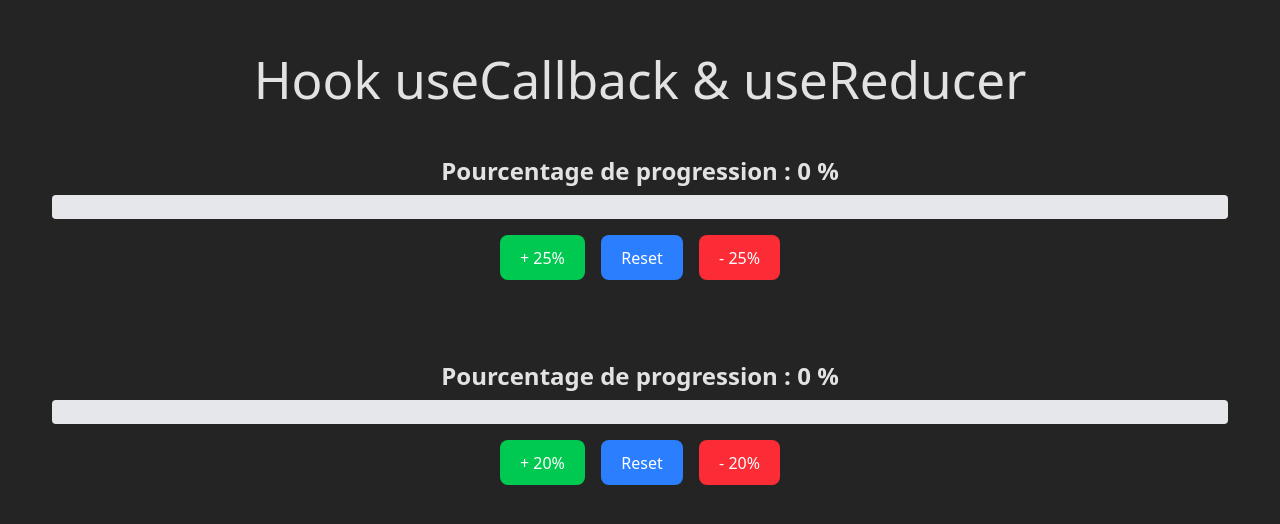
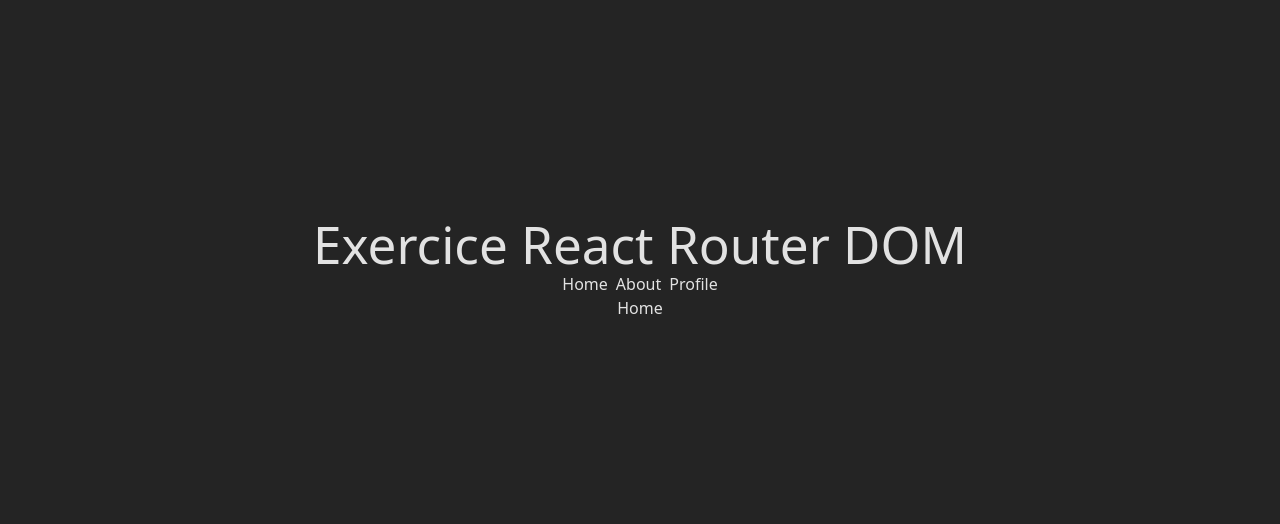
Before and after one commit to Saeba33/react-tuto-suite, a React (Vite) app: page / in a window 1280 px wide. Shown: the part 164-688 px from the top of the page. Built offline with nearby package versions, Linux system fonts and the light colour scheme.

Commit message:
exercice to protect route

```diff
--- a/package.json
+++ b/package.json
@@ -13,6 +13,7 @@
     "@tailwindcss/vite": "^4.1.13",
     "react": "^19.1.1",
     "react-dom": "^19.1.1",
+    "react-router-dom": "^6.30.1",
     "tailwindcss": "^4.1.13",
     "uuid": "^13.0.0"
   },
--- a/src/App.jsx
+++ b/src/App.jsx
@@ -1,13 +1,21 @@
 import "./App.css";
-import Counter from "./components/Counter";
-import { useProgressBar } from "./hooks/useCounter";
+// import Counter from "./components/Counter";
+import { Link, Route, BrowserRouter as Router, Routes } from "react-router-dom";
+// import { useProgressBar } from "./hooks/useCounter";
+import About from "./pages/About";
+import Home from "./pages/Home";
+import Profile from "./pages/Profile";
+import { useState } from "react";
+import PrivateRoute from "./security/PrivateRoute";
 
 const App = () => {
-	const greenProgressBar = useProgressBar(0, "bg-green-500", 25);
-	const redProgressBar = useProgressBar(0, "bg-red-500", 20);
+	// const greenProgressBar = useProgressBar(0, "bg-green-500", 25);
+	// const redProgressBar = useProgressBar(0, "bg-red-500", 20);
+    const [isAdmin, setIsAdmin] = useState(false);
 
 	return (
 		<div className="flex flex-col items-center justify-center h-screen mx-5">
+			{/* <div>
 				<h1 className="mb-12">Hook useCallback & useReducer</h1>
 				<div className="w-full space-y-20">
 					<Counter
@@ -23,6 +31,29 @@
 						onReset={redProgressBar.resetProgress}
 					/>
 				</div>
+			</div> */}
+			<div>
+				<h1>Exercice React Router DOM</h1>
+				<Router>
+					<nav className="flex items-center justify-center gap-2">
+						<Link to="/">Home</Link>
+						<Link to="/about">About</Link>
+						<Link to="/profile">Profile</Link>
+					</nav>
+					<Routes>
+						<Route path="/" element={<Home />} />
+						<Route path="/about" element={<About />} />
+						<Route
+							path="/profile"
+							element={
+								<PrivateRoute isAdmin={isAdmin}>
+									<Profile />
+								</PrivateRoute>
+							}
+						/>
+					</Routes>
+				</Router>
+			</div>
 		</div>
 	);
 };
--- /dev/null
+++ b/src/pages/About.jsx
@@ -0,0 +1,9 @@
+import React from 'react'
+
+const About = () => {
+  return (
+    <div>About</div>
+  )
+}
+
+export default About
--- /dev/null
+++ b/src/pages/Home.jsx
@@ -0,0 +1,9 @@
+import React from 'react'
+
+const Home = () => {
+  return (
+    <div>Home</div>
+  )
+}
+
+export default Home
--- /dev/null
+++ b/src/pages/Profile.jsx
@@ -0,0 +1,5 @@
+const Profile = () => {
+	return <div>Profile</div>;
+};
+
+export default Profile;
--- /dev/null
+++ b/src/security/PrivateRoute.jsx
@@ -0,0 +1,10 @@
+import { Navigate } from "react-router-dom";
+
+const PrivateRoute = ({ isAdmin, children }) => {
+	if (!isAdmin) {
+		return <Navigate to="/" replace />;
+	}
+	return children;
+};
+
+export default PrivateRoute;
```
Also changed, not shown: 1 other file (tests, documents, lock files or other folders). Lines whose indentation alone changed are shown as unchanged.
